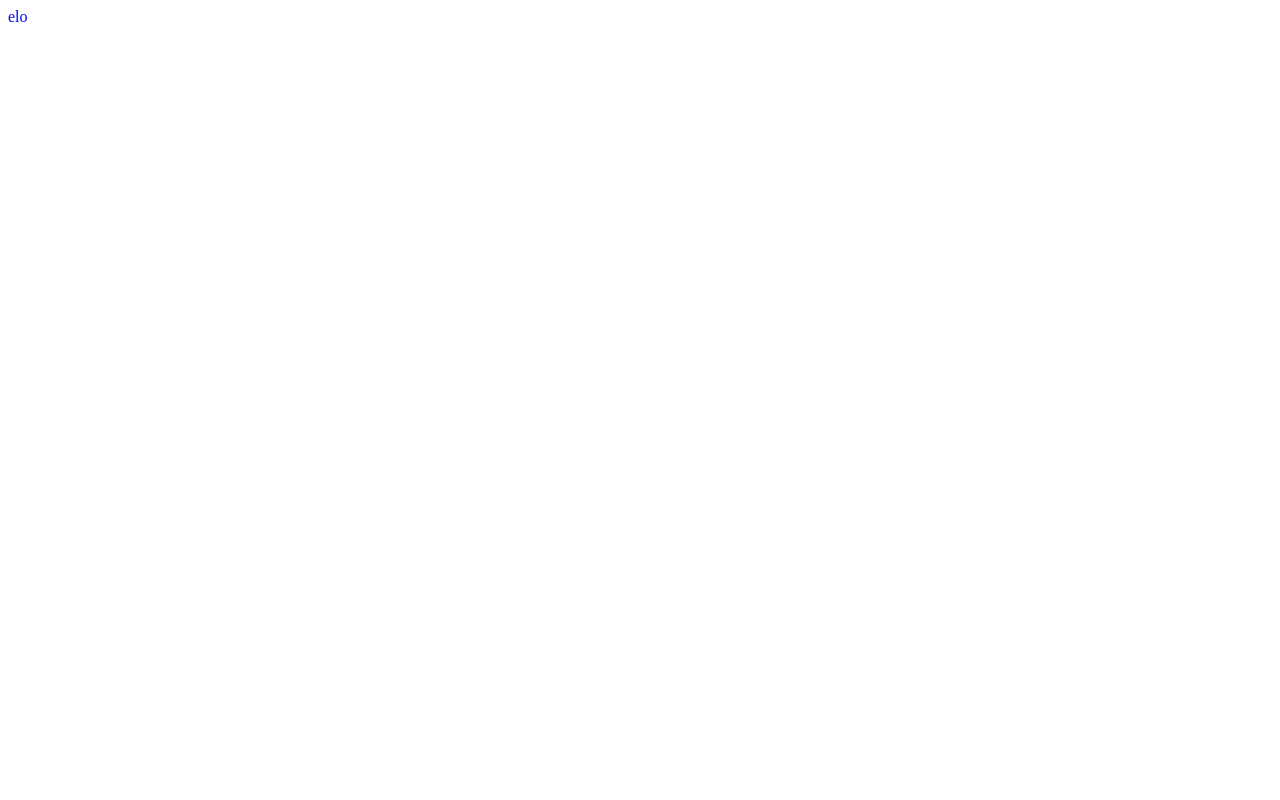
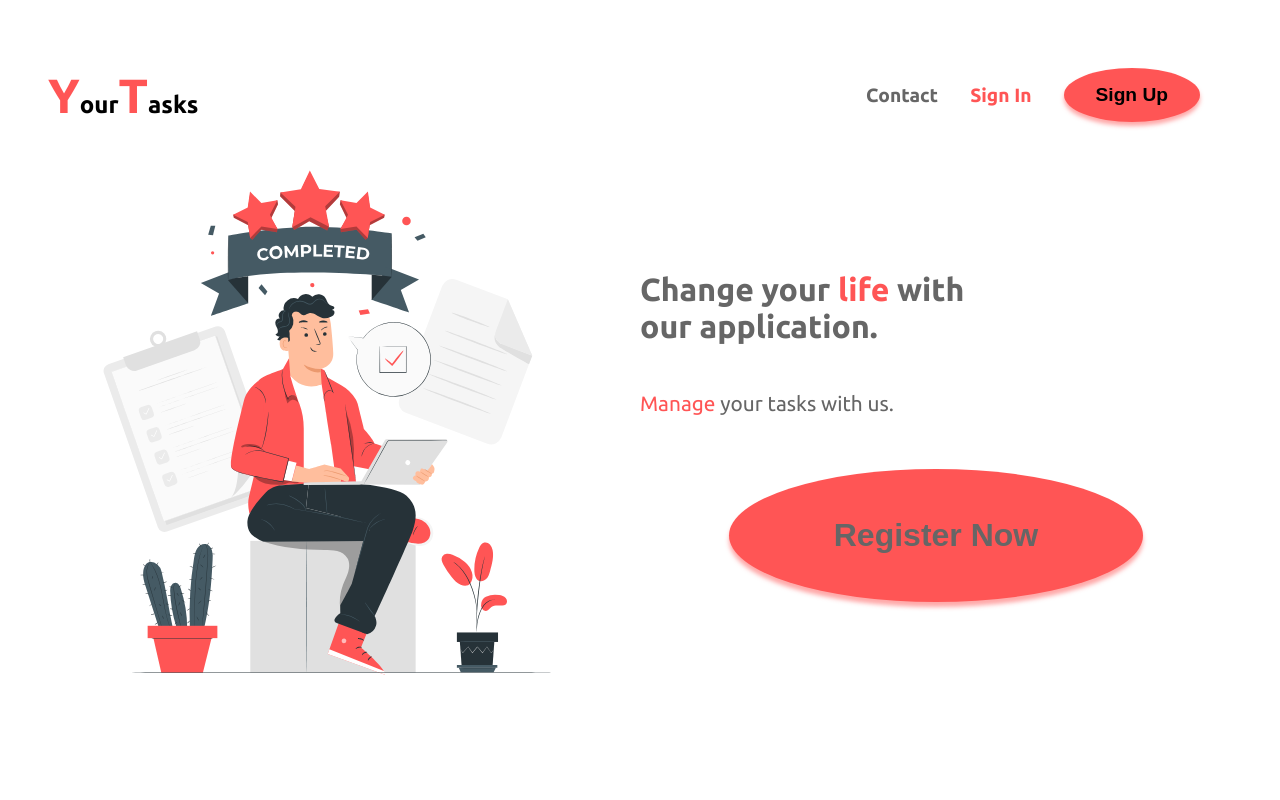
Before and after one commit to kacperzemla/YourTask, a Django app: page / in a window 1280 px wide. Before the commit the page is almost empty. Run offline with Django 3.2, Linux system fonts and the light colour scheme.

Commit message:
the first half of the main pange is done

```diff
--- a/Tasks/static/Tasks/main.css
+++ b/Tasks/static/Tasks/main.css
@@ -1,3 +1,115 @@
-p {
-    color: blue;
+@import url('https://fonts.googleapis.com/css2?family=Ubuntu:wght@400;500;700&display=swap');
+*{
+    box-sizing: border-box;
 }
+body{
+    margin: 0;
+    padding: 0;
+    font-family: 'Ubuntu', sans-serif;
+}
+
+.main{
+    padding: 3rem;
+}
+
+
+.navigation{
+    display: flex;
+    justify-content: space-between;
+    align-items: center;
+}
+
+.logo span{
+    color: #FF5555;
+    font-size: 3rem;
+}
+
+.navigation__list{
+    display: flex;
+    list-style: none;
+    align-items: center;
+}
+
+.navigation__list li{
+    font-size: 1.2rem;
+}
+
+.navigation__list__item a{
+    margin-right: 2rem;
+    text-decoration: none;
+    font-weight: bold;
+    color: #666666;
+}
+
+.navigation__list__item.red a{
+    color: #FF5555;
+}
+
+.navigation__list__item-button button{
+    font-size: 1.2rem;
+    margin-right: 2rem;
+    border-radius: 50%;
+    padding: 1rem 2rem 1rem 2rem;
+    border-style: none;
+    background-color: #FF5555;
+    box-shadow: 0 4px 4px 0 #ff535380;
+    font-weight: bold;
+}
+
+.navigation__list__item-button button:hover{
+    cursor: pointer;
+}
+
+.register{
+    display: flex;
+}
+
+.register__image{
+    flex: 1;
+}
+
+.register__image img{
+    height: 70vh;
+}
+
+.register__context{
+    flex: 1;
+    display: flex;
+    flex-direction: column;
+    justify-content: center;
+    text-align: left;
+}
+
+.register__context span{
+    color: #FF5555;
+}
+.register__header{
+    font-size: 2rem;
+}
+
+.register__paragraph{
+    font-size: 1.3rem;
+}
+
+.register__paragraph, .register__header{
+    color: #666666;
+}
+
+.register__button{
+    font-size: 2rem;
+    border-radius: 50%;
+    padding: 3rem 1rem 3rem 1rem;
+    width: 70%;
+    margin-top: 2rem;
+    margin-left: auto;
+    margin-right: auto;
+    border-style: none;
+    background-color: #FF5555;
+    box-shadow: 0 5px 4px 0 #ff535380;
+    font-weight: bold;
+    color: #666666;
+}
+
+.register__button:hover {
+    cursor: pointer;
+}
--- a/Tasks/templates/Tasks/main.html
+++ b/Tasks/templates/Tasks/main.html
@@ -1,3 +1,25 @@
 {% load static %}
 <link rel="stylesheet" type="text/css" href="{% static 'Tasks/main.css' %}">
-<p>elo</p>
+<div class="main">
+    <nav class="navigation">
+        <h1 class="logo"><span>Y</span>our<span>T</span>asks</h1>
+        <ul class="navigation__list">
+            <li class="navigation__list__item"><a href="">Contact</a></li>
+            <li class="navigation__list__item red"><a href="">Sign In</a></li>
+            <li class="navigation__list__item-button"><button>Sign Up</button></li>
+        </ul>
+    </nav>
+    <section class="register">
+        <div class="register__image">
+            <img src="{% static 'Tasks/images/Completed-pana.svg' %}">
+        </div>
+        <div class="register__context">
+            <h1 class="register__header">Change your <span>life</span> with<br> our application.</h1>
+            <p class="register__paragraph"><span>Manage</span> your tasks with us.</p>
+            <button class="register__button">Register Now</button>
+        </div>
+    </section>
+</div>
+
+<!-- <a href="https://storyset.com/work">Work illustrations by Storyset</a> -->
+<!-- <a href="https://storyset.com/work">Work illustrations by Storyset</a> -->
```
Also changed, not shown: Tasks/static/Tasks/images/Completed-amico.svg (added), Tasks/static/Tasks/images/Completed-pana.svg (added).
